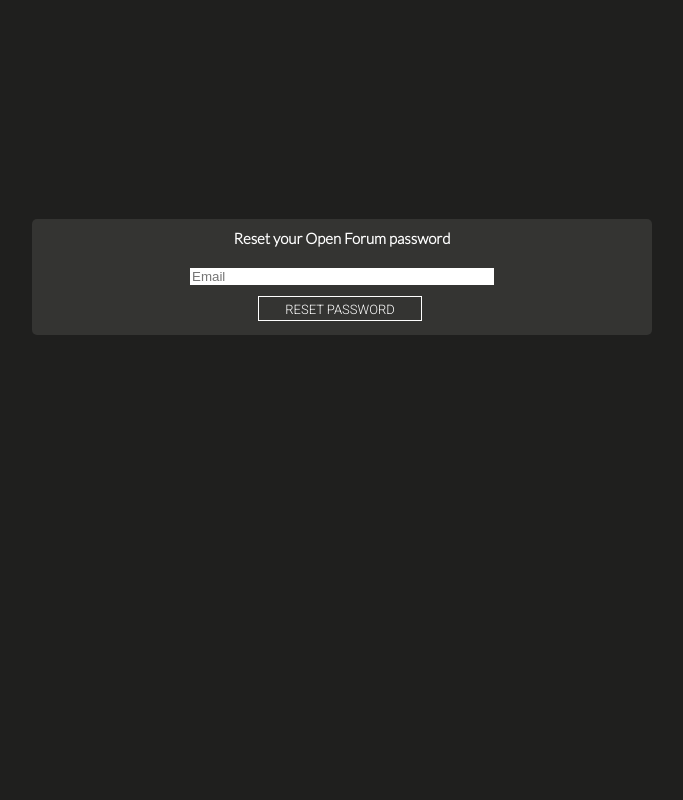
After one commit to Ekoda/OpenForumProject, a Flask app: page /resetpassword in a window 1280 px wide. The commit adds this page. Shown: the whole page, without its empty margins (298-981 px from the left). Run offline with Flask 2, Linux system fonts and the light colour scheme; some libraries are stand-ins or nearby versions.

Commit message:
ForgotPassword functionality v0.5

```diff
--- a/app/__init__.py
+++ b/app/__init__.py
@@ -6,12 +6,14 @@
 import logging
 from logging.handlers import SMTPHandler, RotatingFileHandler
 import os
+from flask_mail import Mail
 
 app = Flask(__name__)
 app.config.from_object(Config)
 db = SQLAlchemy(app)
 migrate = Migrate(app, db)
 login = LoginManager(app)
+mail = Mail(app)
 
 
 from app import routes, models
--- a/app/api/users.py
+++ b/app/api/users.py
@@ -2,6 +2,7 @@
 from flask import jsonify, request
 from app.models import User
 from app.api.errors import bad_request
+from app.email import send_password_reset_email
 
 @app.route('/api/users/<int:id>', methods=['GET'])
 def get_user(id):
@@ -24,3 +25,16 @@
     response = jsonify(user.to_dict())
     response.status_code = 201
     return response
+
+@app.route('/api/resetpassword', methods=['POST'])
+def reset_password():
+    data = request.get_json() or {}
+    if 'email' not in data:
+        return bad_request('must include email')
+    if not User.query.filter_by(email=data['email']).first():
+        return bad_request('there is no Open Forum account with that email adress')
+    user = User.query.filter_by(email=data['email']).first()
+    send_password_reset_email(user)
+    response = jsonify('Successfully reset password, check email for instructions')
+    response.status_code = 201
+    return response
--- a/app/routes.py
+++ b/app/routes.py
@@ -91,7 +91,7 @@
     return render_template('main.html', title='Open Forum', user=user, comments=comments, notifications=notifications, form=form, authenticated=authenticated)
 
 
-@app.route('/signup')
+@app.route('/signup', methods=['GET'])
 def signup():
     return render_template('signup.html', title='Sign up')
 
@@ -99,3 +99,10 @@
 def logout():
     logout_user()
     return redirect(url_for('index'))
+
+@app.route('/resetpassword', methods=['GET'])
+def resetpassword():
+    if current_user.is_authenticated:
+        return redirect(url_for('index'))
+
+    return render_template('resetpassword.html', title='Reset Password')
--- a/app/static/css/style.css
+++ b/app/static/css/style.css
@@ -332,6 +332,7 @@
     font-size: 13px;
     height: 25px;
     white-space: nowrap;
+    cursor: pointer;
 
 }
 .sign:hover{
@@ -527,3 +528,7 @@
 #submit_button_box{
     text-align: center;
 }
+
+#reset_password{
+    margin-top: 10px;
+}
--- a/app/templates/main.html
+++ b/app/templates/main.html
@@ -33,7 +33,7 @@
             </div>
               <div id="submit_button_box">
                 {{ form.submit(class="sign", id="main_signin_button") }}
-                <a href="#signin" id="forgot_password">Forgot password?</a>
+                <a href="{{ url_for('resetpassword') }}" id="forgot_password">Forgot password?</a>
               </div>
             </form>
 
--- /dev/null
+++ b/app/templates/resetpassword.html
@@ -0,0 +1,14 @@
+{% extends "base.html" %}
+
+{% block content %}
+
+<div id="signupcontainer">
+    <div id="signupbox">
+        <h4 id="createacctext">Reset your Open Forum password</h4>
+        <input id="reset_password_email" class="signupinput" type="email" placeholder="Email">
+        <a class="sign" id="reset_password">Reset password</a>
+    </div>
+</div>
+
+<script src="{{ url_for('static',filename='js/resetpassword.js') }}"></script>
+{% endblock %}
```
Also changed, not shown: app/email.py (added, +17 -0 lines), app/models.py (+16 -1 lines), app/templates/email/reset_password.html (added, +12 -0 lines), app/templates/email/reset_password.txt (added, +11 -0 lines).
